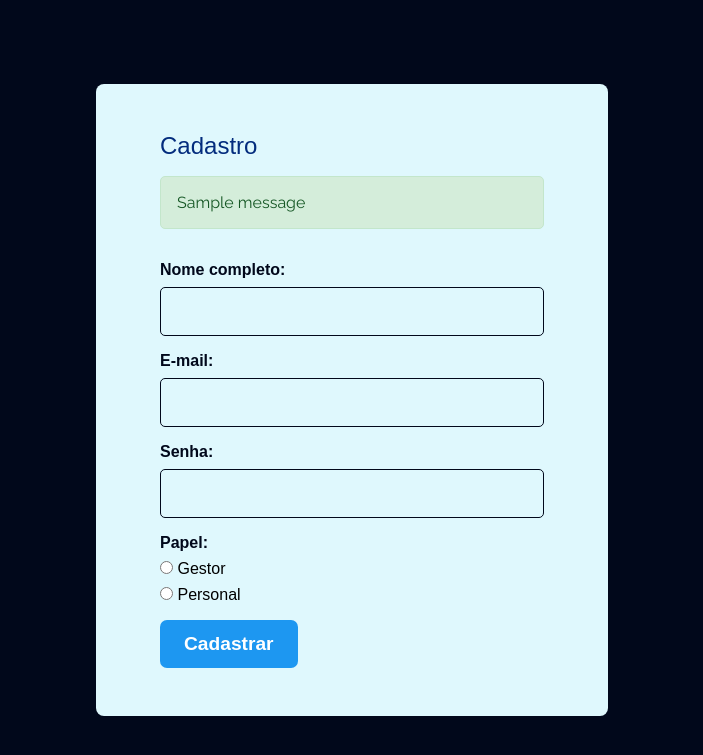
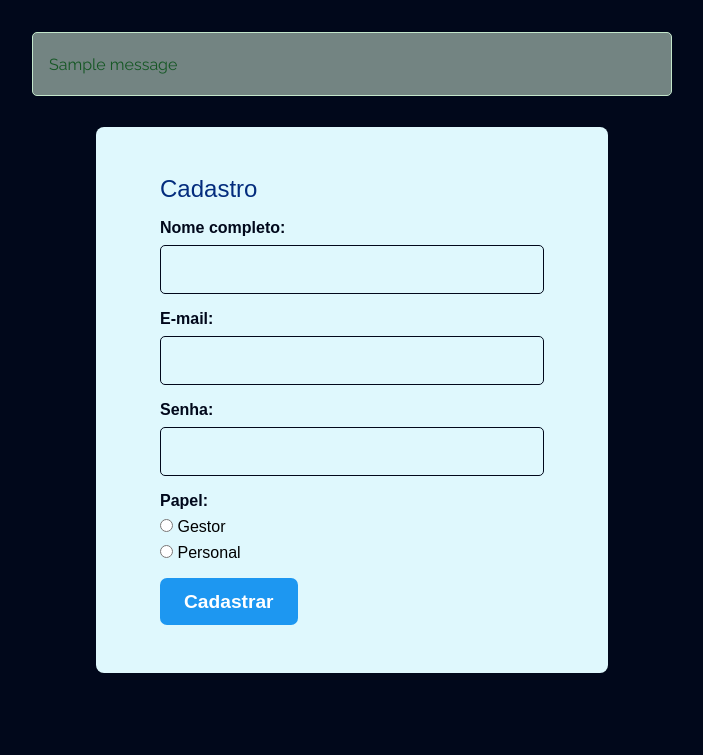
Before and after one commit to OtavioSerafim/TP1-APPOO, a Flask app: page /cadastro in a window 1280 px wide. Shown: the top 755 px of the page, without its empty margins (288-991 px from the left). Run offline with Flask 3, Linux system fonts and the light colour scheme; one stand-in notice (Sample message) is shown; some web fonts are replaced.

Commit message:
integra cadastro de equipamentos. flash messages estilizadas

```diff
--- a/app.py
+++ b/app.py
@@ -37,7 +37,7 @@ app.add_url_rule('/auth/login', 'auth_login', AuthController.login, methods=['PO
 app.add_url_rule('/gestor', 'gestor', UserController.gestor)
 app.add_url_rule('/auth/logout', 'auth_logout', AuthController.logout, methods=['POST'])
 app.add_url_rule('/gestor/equipamentos', 'equipamentos', UserController.equipamentos)
-app.add_url_rule('/gestor/equipamentos/novo', 'cadastro-equipamento', UserController.cadastro_equipamento)
+app.add_url_rule('/gestor/equipamentos/novo', 'cadastro-equipamento', UserController.cadastro_equipamento, methods=['GET', 'POST'])
 app.add_url_rule('/gestor/alunos', 'alunos-gestor', UserController.alunos_gestor)
 app.add_url_rule('/gestor/alunos/novo', 'cadastro-aluno', UserController.cadastro_aluno)
 app.add_url_rule('/gestor/planos', 'planos', UserController.planos)
--- a/controller/user_controller.py
+++ b/controller/user_controller.py
@@ -72,7 +72,36 @@ class UserController:
     @staticmethod
     @autenticado
     def cadastro_equipamento():
-        return render_template('cadastro-equipamento.html')
+        if request.method == 'GET':
+            return render_template('cadastro-equipamento.html')
+
+        # POST: processar adição de equipamento
+        nome = request.form.get('nome', '').strip()
+        valor = request.form.get('valor', '')
+        status = request.form.get('status', '')
+
+        # Criar equipamento
+        data = {
+            'nome': nome,
+            'valor': valor,
+            'status': status
+        }
+
+        try:
+            equipamento_model = g.models.equipamento
+            machine_id = equipamento_model.create(data)
+            flash("Equipamento cadastrado com sucesso!", "success")
+            return redirect(url_for('cadastro-equipamento'))
+        except ErroDadosInvalidos as e:
+            flash(str(e), "error")
+            return redirect(url_for('cadastro-equipamento'))
+        except Exception as e:
+            # Log do erro para debug (em produção, use logging)
+            print(f"Erro ao cadastrar equipamento: {e}")
+            flash("Erro ao realizar cadastro. Tente novamente.", "error")
+            return redirect(url_for('cadastro-equipamento'))
+
+
 
     # tela de gerenciamento dos alunos - versão do gestor
     @staticmethod
--- a/views/static/cadastro.css
+++ b/views/static/cadastro.css
@@ -6,25 +6,6 @@ body {
     align-items: center;
     background-color: var(--blue-900);
     font-weight: 400;
-}
-
-.flash-message {
-    padding: 1rem;
-    margin-bottom: 1rem;
-    border-radius: 5px;
-    font-family: 'Raleway', sans-serif;
-}
-
-.flash-success {
-    background-color: #d4edda;
-    color: #155724;
-    border: 1px solid #c3e6cb;
-}
-
-.flash-error {
-    background-color: #f8d7da;
-    color: #721c24;
-    border: 1px solid #f5c6cb;
 }
 
 .signup {
--- a/views/static/general.css
+++ b/views/static/general.css
@@ -33,6 +33,45 @@ p {
 body {
     display: flex;
     background-color: var(--blue-900);
+}
+
+.flash-container {
+    display: flex;
+    flex-direction: column;
+    gap: .1rem;
+    z-index: 2;
+    position: absolute;
+    top: 2rem;
+    left: 50%;
+    transform: translateX(-50%);
+}
+
+.flash-message {
+    display: flex;
+    align-items: center;
+    justify-content: space-between;
+    width: 50vw;
+    height: 4rem;
+    padding: 1rem;
+    margin-bottom: 1rem;
+    border-radius: 5px;
+    font-family: 'Raleway', sans-serif;
+}
+
+.flash-message:hover {
+    cursor: pointer;
+}
+
+.flash-success {
+    background-color: #d4edda8a;
+    color: #155724;
+    border: 1px solid #c3e6cb;
+}
+
+.flash-error {
+    background-color: #f8d7da8a;
+    color: #721c24;
+    border: 1px solid #f5c6cb;
 }
 
 .side-menu {
@@ -88,10 +127,6 @@ body {
     cursor: pointer;
 }
 
-.page-content-container {
-    width: 100vw;
-}
-
 .page-content {
     display: flex;
     flex-direction: column;
--- /dev/null
+++ b/views/static/scripts/flash-message.js
@@ -0,0 +1,10 @@
+// Dispensa flash-messages ao clicar
+document.addEventListener('click', (e) => {
+  const msg = e.target.closest('.flash-message');
+  if (!msg) return;
+
+  msg.style.transition = 'opacity .2s ease, transform .2s ease';
+  msg.style.opacity = '0';
+  msg.style.transform = 'scale(0.98)';
+  msg.addEventListener('transitionend', () => msg.remove(), { once: true });
+});
--- a/views/templates/cadastro.html
+++ b/views/templates/cadastro.html
@@ -12,9 +12,7 @@
     <link href="https://fonts.googleapis.com/css2?family=Raleway:ital,wght@0,100..900;1,100..900&family=Special+Gothic+Expanded+One&display=swap" rel="stylesheet">
 </head>
 <body>
-    <div class="signup">
-        <h2>Cadastro</h2>
-
+    <div class="flash-container">
         {% with messages = get_flashed_messages(with_categories=true) %}
             {% if messages %}
                 {% for category, message in messages %}
@@ -24,7 +22,11 @@
                 {% endfor %}
             {% endif %}
         {% endwith %}
+    </div>
+    <script src="{{ url_for('static', filename='scripts/flash-message.js') }}"></script>
 
+    <div class="signup">
+        <h2>Cadastro</h2>
         <form id="signup-form" method="post">
             <div class="signup-field">
                 <label for="signup-name"><p>Nome completo:</p></label>
```
Also changed, not shown: views/templates/cadastro-equipamento.html (+17 -1 lines).
